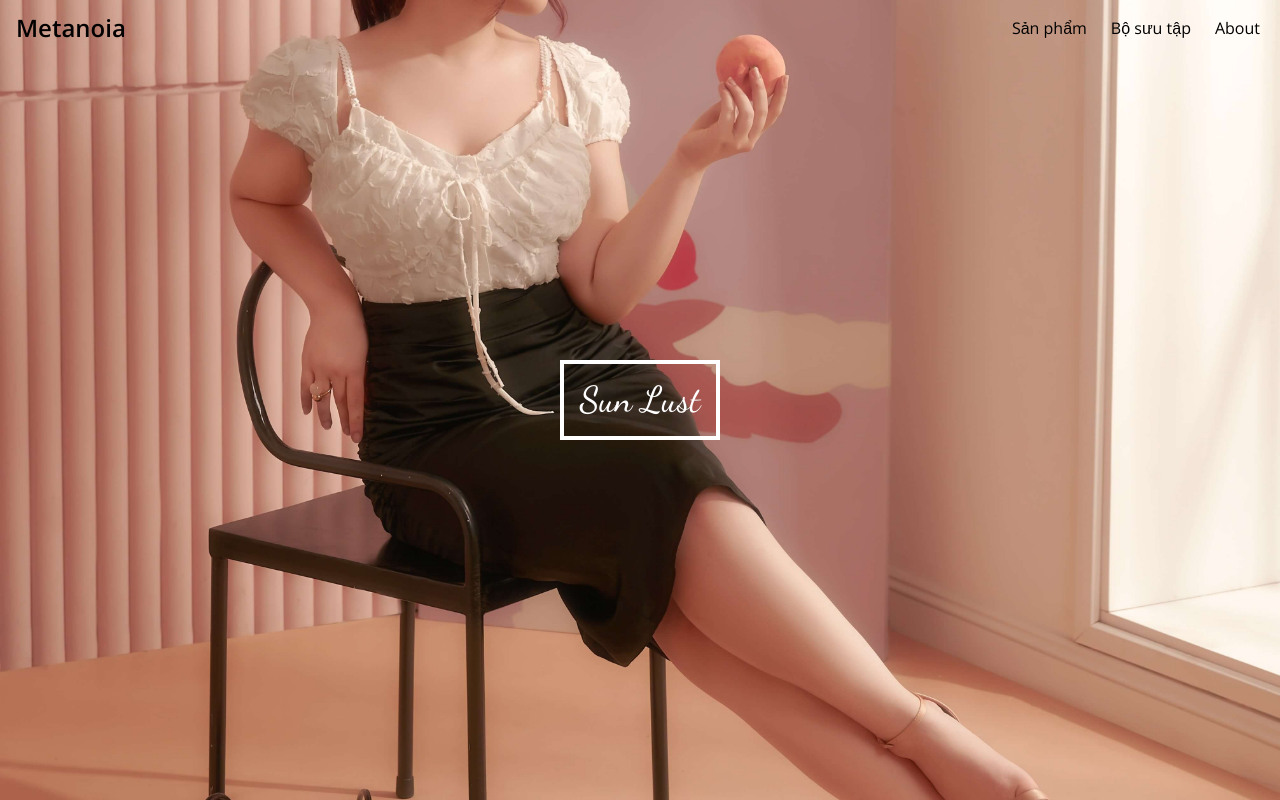
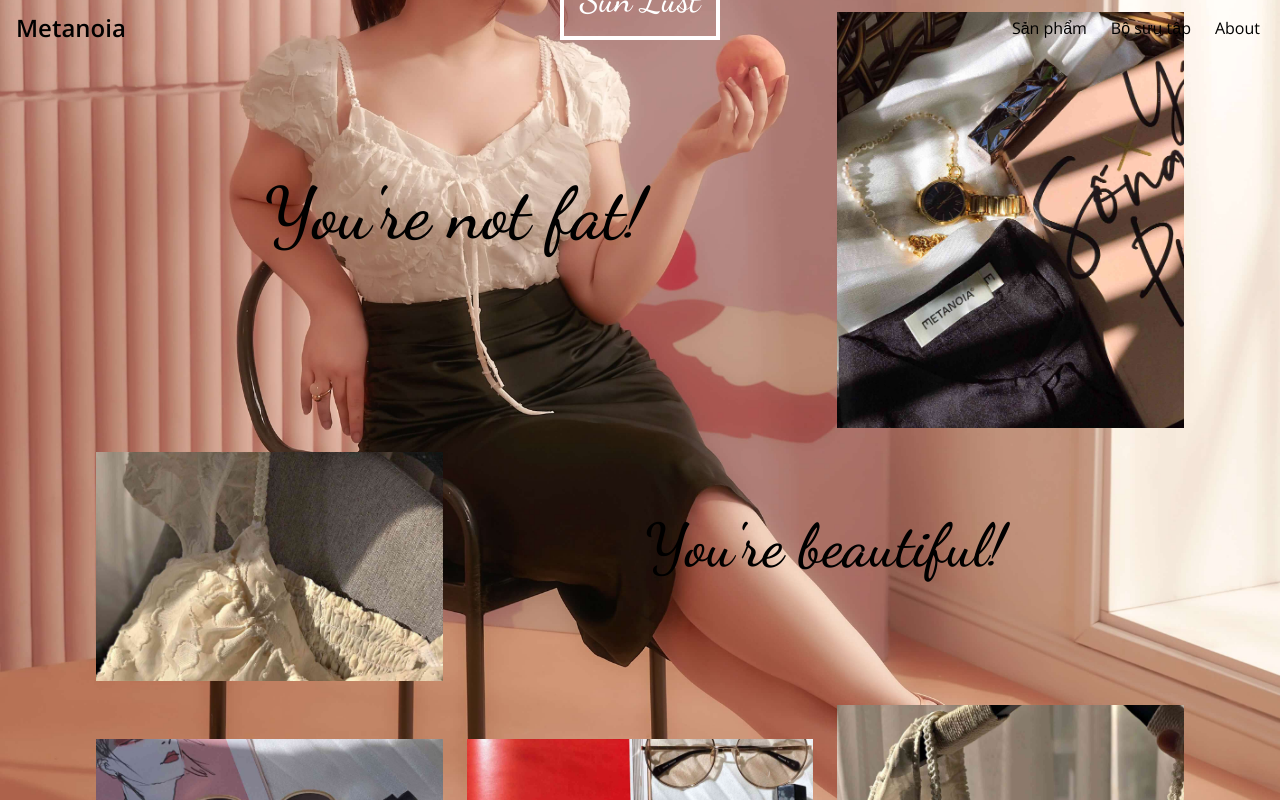
Before and after one commit to thanhleothanh/metanoiaClient, a Next.js app: page / in a window 1280 px wide. Shown: the top 800 px of the page. Built offline with nearby package versions, Linux system fonts and the light colour scheme.

Commit message:
attempting to fix carouselImage full screen with safe area inset bottom

```diff
--- a/pages/index.js
+++ b/pages/index.js
@@ -34,7 +34,7 @@ export default function Products() {
       description='METANOIA - Thời trang dành cho plus-sized và curvy, váy, đầm, áo và hơn nữa'
     >
       <div className='h-auto min-h-screen w-full mb-6'>
-        <div className='flex justify-center items-center h-screen'>
+        <div className='flex justify-center items-center hScreenWithInsetBottom'>
           {image && (
             <ImageWithBlur image={image} layout='fill' objectFit='cover' />
           )}
--- a/styles/globals.css
+++ b/styles/globals.css
@@ -10,6 +10,9 @@
 .fixedHeader {
   height: calc(3.5rem + env(safe-area-inset-top));
 }
+.hScreenWithInsetBottom {
+  height: calc(100% + env(safe-area-inset-bottom));
+}
 @layer utilities {
   .longImage {
     aspect-ratio: 1 / 1.2;
```
